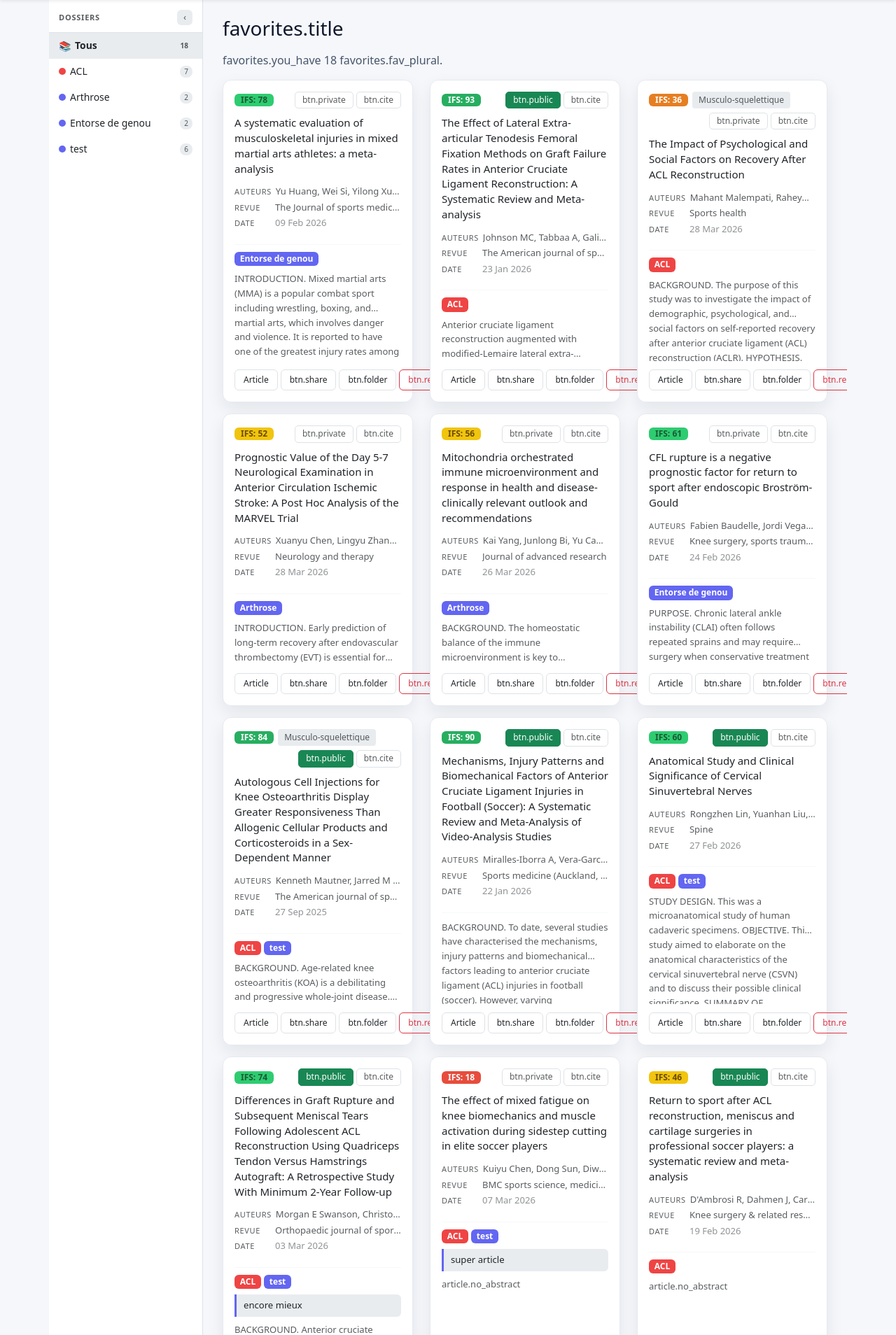
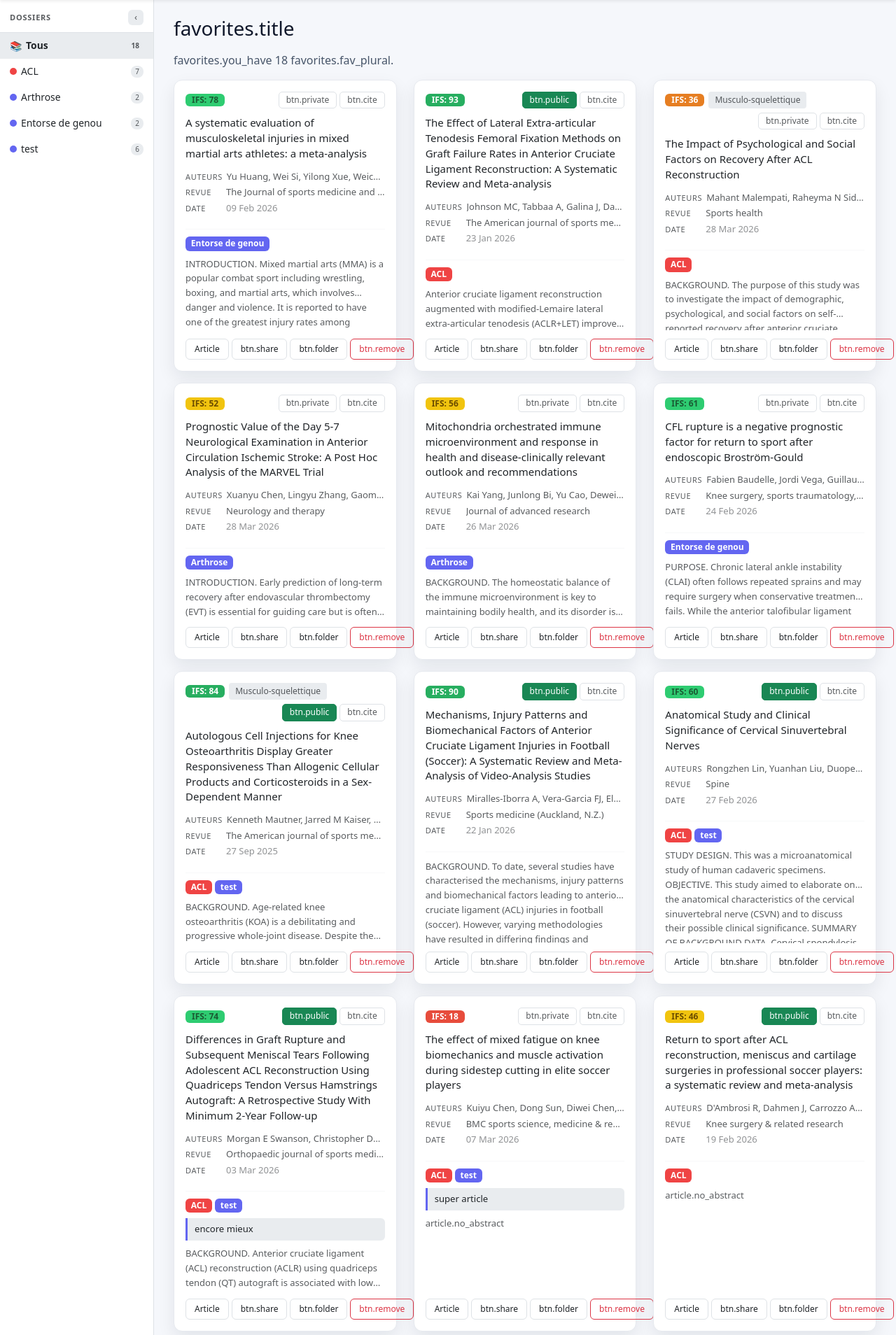
Before and after one commit to ChtickenDev/Calek_News, a Flask app: page /favorites in a window 1280 px wide. Shown: the part 61-1969 px from the top of the page at 70% size. Run offline with Flask 3, Linux system fonts and the light colour scheme; a user stored in the database is signed in; parts of the project's set-up code (start-up, migrations or seed data) failed here and were passed over.

Commit message:
Fix sidebar : container-fluid via block main_container sur la page favoris
Bootstrap .container impose max-width + margin:auto qui centrait le layout
avec des espaces lateraux. Solution : block main_container dans layout.html
(defaut : container) surcharge en container-fluid sur favorites.html.
container-fluid = width:100% sans max-width ni margin:auto.
Combine avec physara-no-pad (padding:0) -> sidebar colle au bord gauche.
Aucune autre page impactee.

Co-Authored-By: Claude Sonnet 4.6 <noreply@anthropic.com>

```diff
--- a/templates/favorites.html
+++ b/templates/favorites.html
@@ -1,5 +1,6 @@
 {% extends "layout.html" %}
 {% from '_macros.html' import ifs_badge, render_folder_tree with context %}
+{% block main_container %}container-fluid{% endblock %}
 {% block main_class %} physara-no-pad{% endblock %}
 {% block content %}
 {% macro share_dropdown(article_id) %}
--- a/templates/layout.html
+++ b/templates/layout.html
@@ -348,7 +348,7 @@
 </nav>
 {% endif %}
 
-<main class="container py-4{% block main_class %}{% endblock %}">
+<main class="{% block main_container %}container{% endblock %} py-4{% block main_class %}{% endblock %}">
   {% with messages = get_flashed_messages(with_categories=true) %}
     {% if messages %}
       <div class="mb-3">
```
